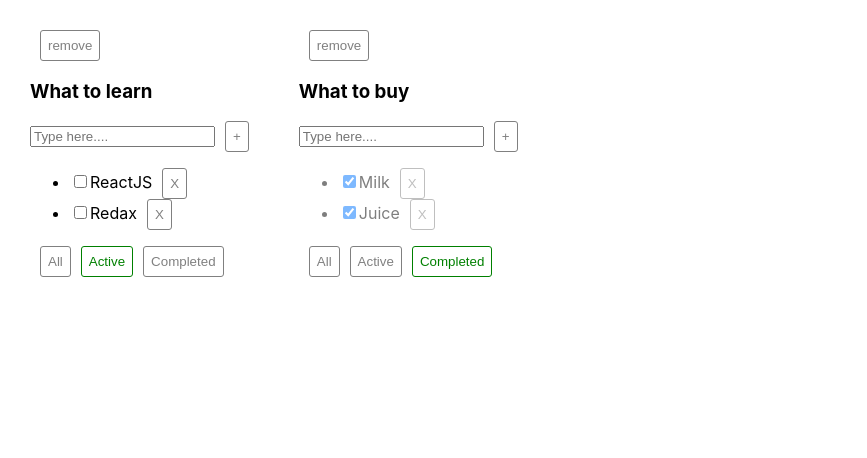
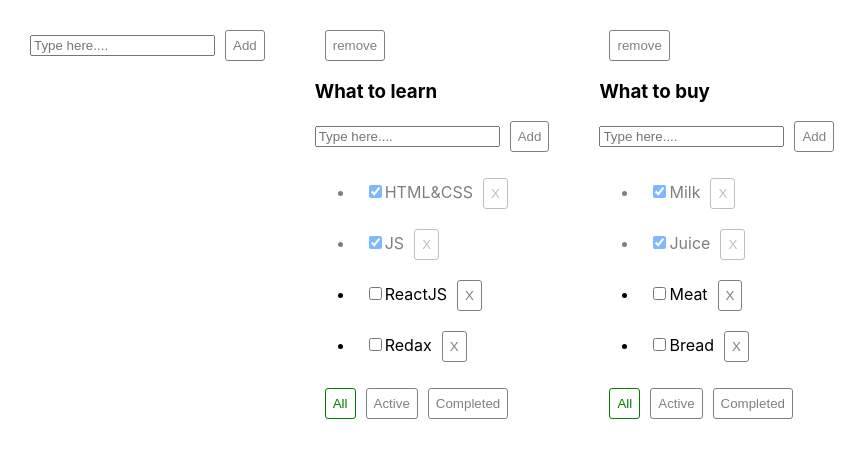
Before and after one commit to EleonoraPavlova/todo-react, a React (Create React App) app: page /#/ in a window 1280 px wide. Shown: the top 458 px of the page, without its empty margins (0-867 px from the left). Built offline with nearby package versions, Linux system fonts and the light colour scheme.

Commit message:
AddItemForm, encapsulation

```diff
--- a/src/App.tsx
+++ b/src/App.tsx
@@ -2,6 +2,7 @@ import React, { useState } from 'react';
 import "./style/App.css";
 import TodoList, { Task } from './components/TodoList/TodoList';
 import { v1 } from "uuid";
+import { AddItemForm } from "./components/AddItemForm/AddItemForm";
 
 export type TodoListsType = {
   id: string
@@ -41,8 +42,7 @@ function App() {
       { id: v1(), title: "Meat", isDone: false },
       { id: v1(), title: "Bread", isDone: false }
     ]
-  }
-  )
+  })
 
   function removeTask(id: string, togoListId: string) {
     let tasks = tasksObj[togoListId]//достала нужный массив сначала
@@ -53,9 +53,14 @@ function App() {
   }
 
   function addTask(inputValue: string, togoListId: string) {
+    debugger
     let tasks = tasksObj[togoListId]//достала нужный массив сначала
+    debugger
     let newTask = { id: v1(), title: inputValue, isDone: false }
+    debugger
     tasksObj[togoListId] = [newTask, ...tasks]
+    debugger
+    console.log({ ...tasksObj })
     setTasks({ ...tasksObj })
   }
 
@@ -69,8 +74,8 @@ function App() {
   }
 
   let [todoLists, setTodoLists] = useState<TodoListsType[]>([ //этот стейт для управления  map отрисовки TodoList
-    { id: todoListId1, title: "What to learn", filter: "active" },
-    { id: todoListId2, title: "What to buy", filter: "completed" }
+    { id: todoListId1, title: "What to learn", filter: "all" },
+    { id: todoListId2, title: "What to buy", filter: "all" }
   ])
 
 
@@ -91,8 +96,14 @@ function App() {
     console.log(tasksObj)
   }
 
+  function addTodoList(input: string) {
+    addTask(input, todoListId1)
+  }
+
   return (
-    <div className="App">{todoLists.map((l) => {
+    <div className="App">
+      <AddItemForm addTask={addTodoList} />
+      {todoLists.map((l) => {
 
         let tasksForTodolist = tasksObj[l.id];
         if (l.filter === 'completed') {
@@ -106,8 +117,7 @@ function App() {
           <TodoList tasks={tasksForTodolist} title={l.title}
             removeTask={removeTask} addTask={addTask} changeStatus={changeStatus}
             id={l.id} filter={l.filter} changeFilterHandler={changeFilterHandler} removeTodolist={removeTodolist} />
-      </div>
-      )
+        </div>)
       }
       )}
     </div>
--- /dev/null
+++ b/src/components/AddItemForm/AddItemForm.tsx
@@ -0,0 +1,46 @@
+import React, { ChangeEvent, KeyboardEvent, useState } from 'react';
+import { ButtonComponent } from "../ButtonComponent/ButtonComponent";
+import style from "./../TodoList/TodoList.module.scss"
+
+
+type AddItemFormType = {
+  addTask: (inputValue: string) => void
+}
+
+export const AddItemForm: React.FC<AddItemFormType> = ({ addTask }: AddItemFormType) => {
+  let [error, setError] = useState<string | null>(null)
+  let [inputValue, setInputValue] = useState("")
+
+  const addItemHandler = (taskName: string) => {
+    if (/[a-zа-яё]/i.test(taskName)) {
+      addTask(taskName);
+      setInputValue("");
+    } else {
+      setError('Required')
+    }
+  }
+
+  const onChangeHandler = (e: ChangeEvent<HTMLInputElement>) => {
+    setInputValue(e.currentTarget.value); //тот элемент с которым произошло событие
+  }
+
+  const onKeyDownHandler = (e: KeyboardEvent<HTMLInputElement>) => {
+    setError(null);
+    if (e.key === "Enter") {
+      addTask(e.currentTarget.value);
+    }
+  }
+
+  return (
+    <div>
+      <input type="text" placeholder="Type here...."
+        value={inputValue}
+        onChange={onChangeHandler}
+        onKeyDown={onKeyDownHandler}
+        className={error ? "error" : ""}
+      />
+      <ButtonComponent name="Add" callBack={() => addItemHandler(inputValue)} />
+      {error && <div className={style.errorMes}>{error}</div>}
+    </div>
+  )
+}
--- a/src/components/TodoList/TodoList.module.scss
+++ b/src/components/TodoList/TodoList.module.scss
@@ -9,3 +9,7 @@
 .done {
   opacity: 0.5;
 }
+
+.list {
+  padding: 10px;
+}
--- a/src/components/TodoList/TodoList.tsx
+++ b/src/components/TodoList/TodoList.tsx
@@ -1,19 +1,21 @@
-import React, { ChangeEvent, KeyboardEvent, useState } from 'react';
+import React, { ChangeEvent } from 'react';
 import { ButtonComponent } from "../ButtonComponent/ButtonComponent";
 import style from "./TodoList.module.scss"
 import { FilterValues } from "../../App";
+import { AddItemForm } from "../AddItemForm/AddItemForm";
 
 
 type TodoListProps = {
   title?: string
   tasks: Task[]
+  id: string // id из конкретно каждого массива, который лежит в объекте
+  filter: FilterValues
   removeTask: (id: string, togoListId: string) => void
   addTask: (inputValue: string, togoListId: string) => void
   changeStatus: (taskId: string, isDone: boolean, togoListId: string) => void
-  id: string // id из конкретно каждого массива, который лежит в объекте
-  filter: FilterValues
   changeFilterHandler: (value: FilterValues, id: string) => void
   removeTodolist: (togoListId: string) => void
+
 }
 
 export type Task = {
@@ -24,30 +26,6 @@ export type Task = {
 
 
 function TodoList(props: TodoListProps) {
-  let [error, setError] = useState<string | null>(null)
-  let [inputValue, setInputValue] = useState("")
-
-
-  const onChangeHandler = (e: ChangeEvent<HTMLInputElement>) => {
-    setInputValue(e.currentTarget.value); //тот элемент с которым произошло событие
-  }
-
-  const onKeyDownHandler = (e: KeyboardEvent<HTMLInputElement>) => {
-    setError(null);
-    if (e.key === "Enter") {
-      addTaskHandler(e.currentTarget.value);
-    }
-  }
-
-  const addTaskHandler = (taskName: string) => {
-    if (/[a-zа-яё]/i.test(taskName)) {
-      props.addTask(taskName, props.id);
-      setInputValue("");
-    } else {
-      setError('Required')
-    }
-  }
-
   const mappedTasks = () => {
     return props.tasks.map(item => {
       const onRemoveHandler = () => props.removeTask(item.id, props.id)
@@ -55,7 +33,7 @@ function TodoList(props: TodoListProps) {
         props.changeStatus(item.id, e.currentTarget.checked, props.id);
       //console.log(e.currentTarget.checked) //вывожу в консоль смену состояния чеков
 
-      return (<li key={item.id} className={item.isDone ? style.done : ""} ><input type="checkbox" checked={item.isDone} onChange={onChangeHandler} />
+      return (<li key={item.id} className={`${style.list} ${item.isDone ? style.done : ""}`} ><input type="checkbox" checked={item.isDone} onChange={onChangeHandler} />
         <span>{item.title}</span>
         <ButtonComponent name="X" callBack={onRemoveHandler} />
       </li>)
@@ -65,22 +43,15 @@ function TodoList(props: TodoListProps) {
   const removeTodolistHandler = () => {
     return props.removeTodolist(props.id)
   }
+  const addTasks = (input: string) => {
+    props.addTask(input, props.id)
+  }
 
   return (
     <div>
       <ButtonComponent name="remove" callBack={removeTodolistHandler} />
       <h3>{props.title}</h3>
-      <div>
-        <input type="text" placeholder="Type here...."
-          value={inputValue}
-          onChange={onChangeHandler}
-          onKeyDown={onKeyDownHandler}
-          className={error ? "error" : ""}
-
-        />
-        <ButtonComponent name="+" callBack={() => { addTaskHandler(inputValue) }} />
-      </div>
-      {error && <div className={style.errorMes}>{error}</div>}
+      <AddItemForm addTask={addTasks} />
       <ul>
         {mappedTasks()}
       </ul>
```
Also changed, not shown: src/index.tsx (+0 -45 lines). Lines whose indentation alone changed are shown as unchanged.
